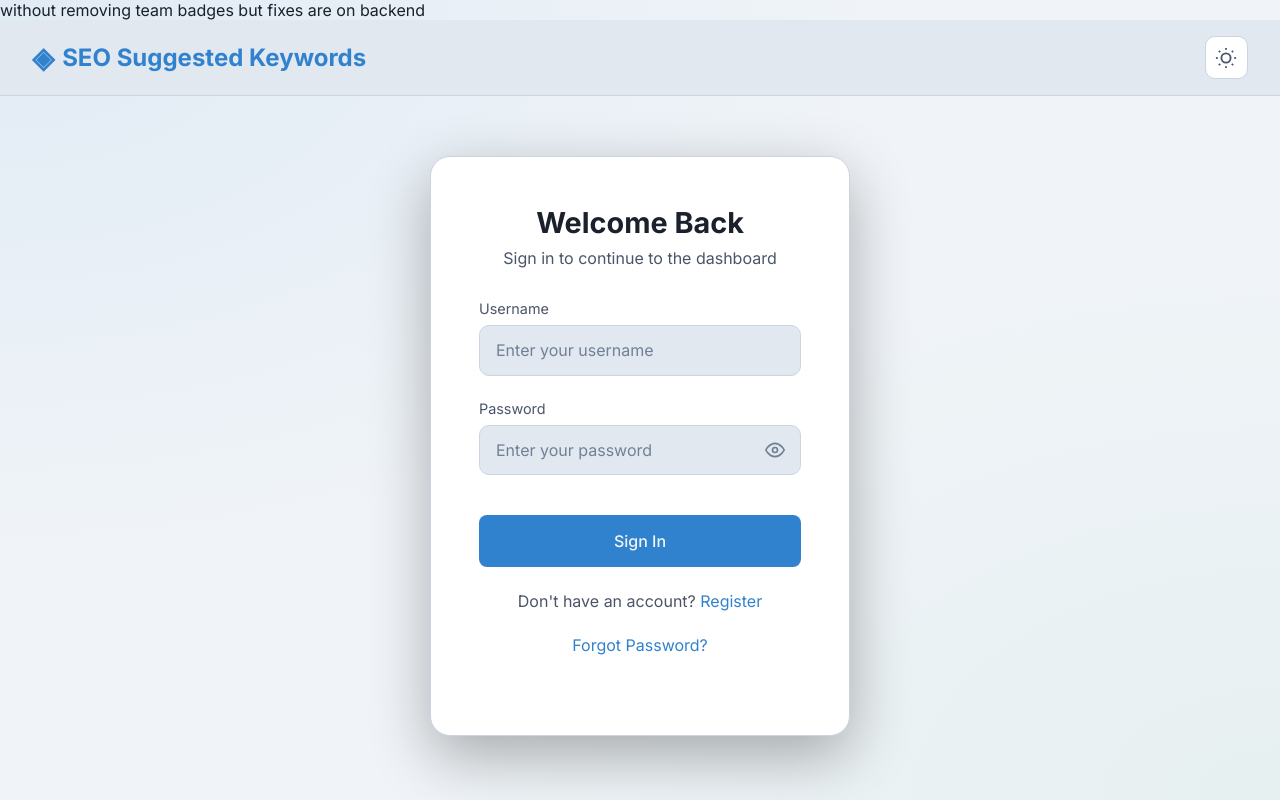
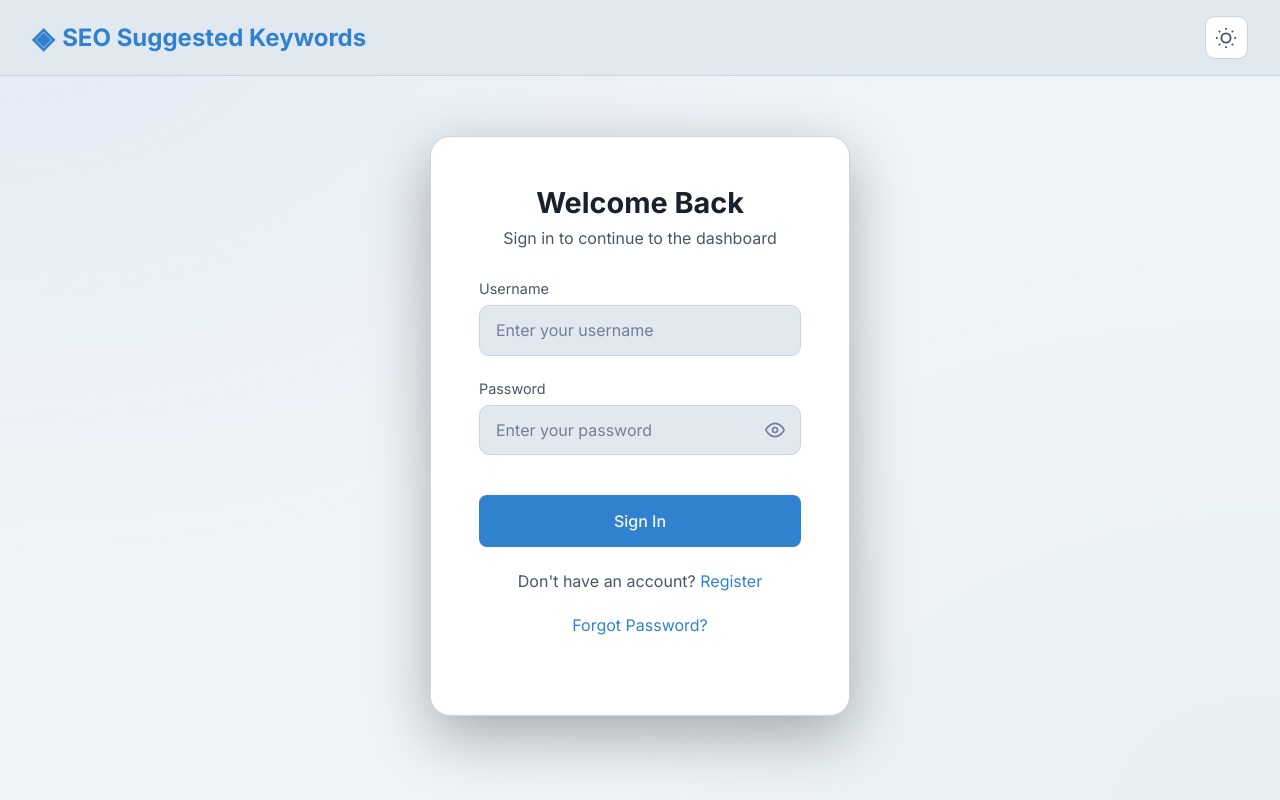
Before and after one commit to NasirMehmood12/trending_SEO_keywords, a Flask app: page / in a window 1280 px wide. Run offline with Flask 3, Linux system fonts and the light colour scheme; some libraries are stand-ins or nearby versions.

Commit message:
Update index.html

```diff
--- a/templates/index.html
+++ b/templates/index.html
@@ -1,6 +1,4 @@
 
-
-without removing team badges but fixes are on backend
 
 
 <!DOCTYPE html>
```
